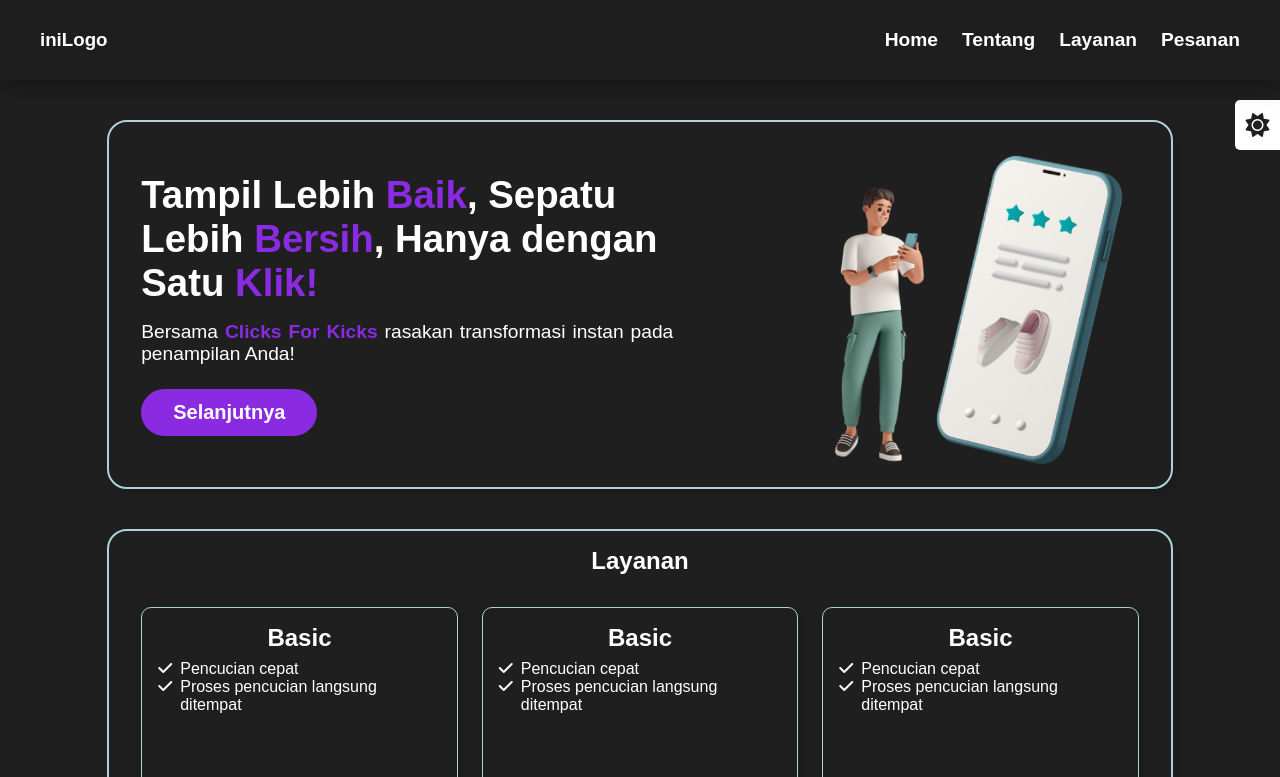
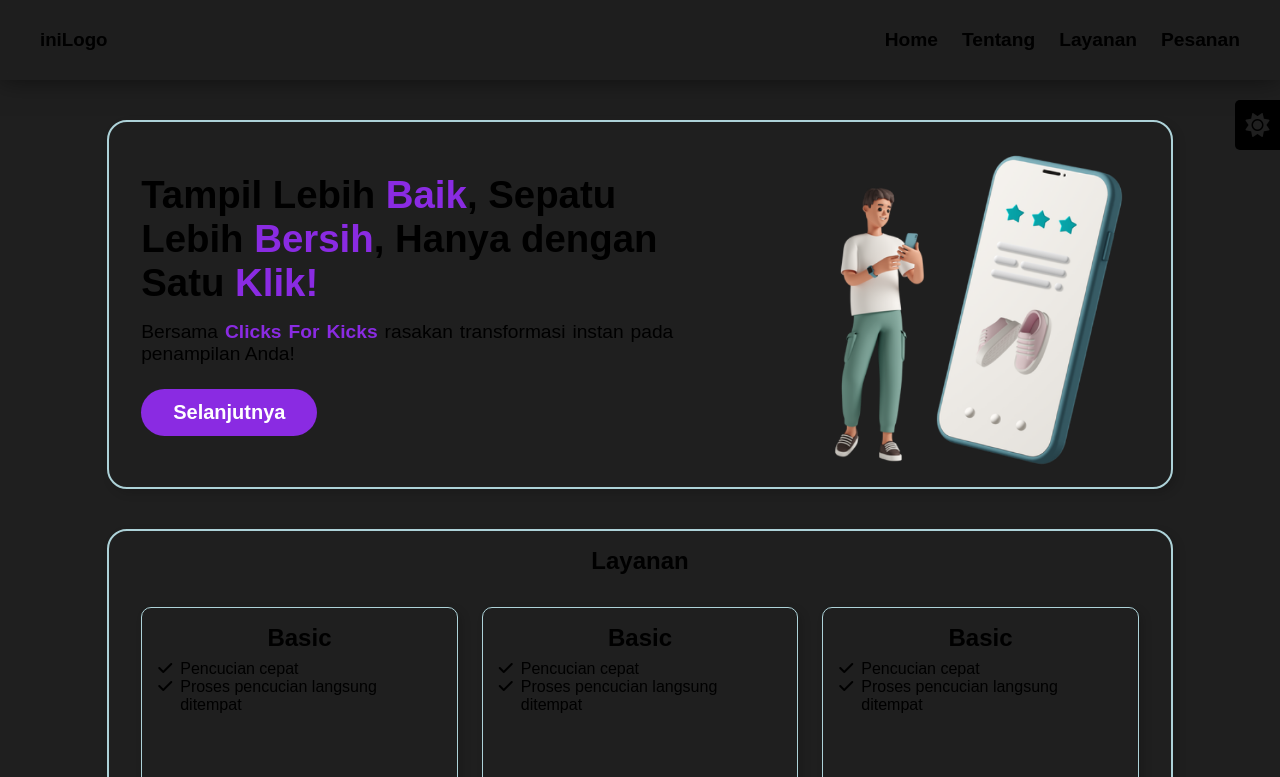
Before and after one commit to SoLiDinity/cfk-beta, a website built with webpack: page src/templates/index.html in a window 1280 px wide. Both pictures are taken after a click on the button 1260 px from the left and 125 px from the top of the page. Shown: the top 777 px of the page. Built offline with nearby package versions, Linux system fonts and the light colour scheme; files whose address does not match are found by name.

Commit message:
Edited the main.css file

```diff
--- a/src/styles/main.css
+++ b/src/styles/main.css
@@ -7,7 +7,7 @@
 [data-theme="dark"] {
   --main: #1f1f1f;
   --main-75: #1f1f1fb8;
-  --secondary: white;
+  --secondary: black;
 }
 
 * {
```
